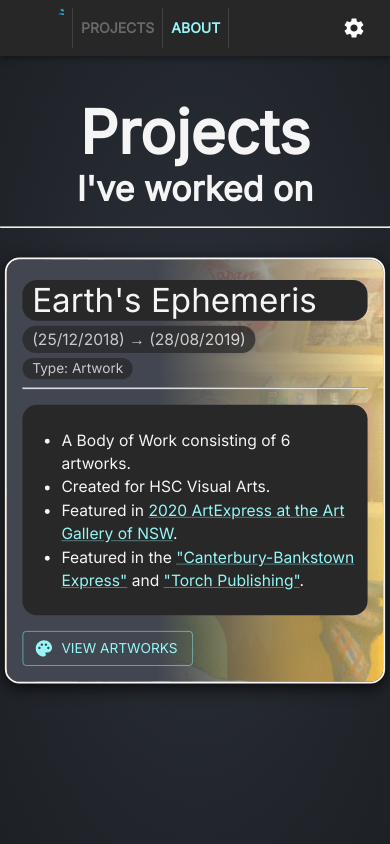
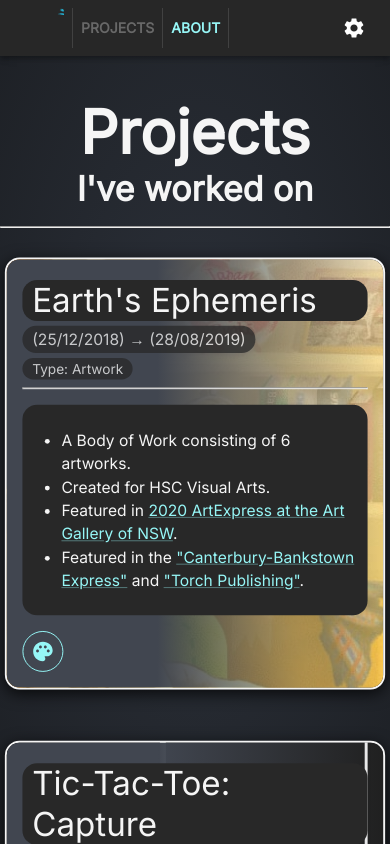
Before and after one commit to GHWang28/GHWang28.github.io, a React (Create React App) app in the folder frontend/: page /projects in a window 390 px wide. Built offline with nearby package versions, Linux system fonts and the light colour scheme.

Commit message:
Added Tic Tac Toe: Capture to list of Projects

```diff
--- a/frontend/package.json
+++ b/frontend/package.json
@@ -1,6 +1,6 @@
 {
   "name": "mygithubpage",
-  "version": "0.4.0",
+  "version": "0.5.0",
   "homepage": "https://GHWang28.github.io",
   "private": true,
   "dependencies": {
--- a/frontend/src/App.css
+++ b/frontend/src/App.css
@@ -8,6 +8,10 @@ body {
   height: 100vh;
   width: 100vw;
   background-image: radial-gradient(rgb(44, 49, 58), rgb(29, 32, 37));
+}
+
+html {
+  overflow: hidden;
 }
 
 code {
@@ -92,7 +96,8 @@ code {
 }
 
 ::-webkit-scrollbar {
-  width: 15px;
+  width: 5px;
+  height: 5px;
 }
 
 /* Track of scrollbar. Where the thumb can move to */
@@ -103,7 +108,7 @@ code {
 
 /* Thumb of scrollbar. Where to click and drag */
 ::-webkit-scrollbar-thumb {
-  border: 2px solid whitesmoke;
+  border: 0.5px solid whitesmoke;
   background: rgb(65, 70, 80);
   border-radius: 6px;
 }
--- a/frontend/src/App.jsx
+++ b/frontend/src/App.jsx
@@ -21,7 +21,7 @@ function App() {
   }
 
   return (
-    <Box sx={{ display: 'flex', flexDirection: 'column', height: '100vh', overflowX: 'hidden' }} >
+    <Box sx={{ display: 'flex', flexDirection: 'column', height: '100vh', overflow: 'hidden' }} >
       <Box sx={{ flexGrow: 0 }}>
         <Navbar />
       </Box>
--- a/frontend/src/components/ButtonGoBack/index.jsx
+++ b/frontend/src/components/ButtonGoBack/index.jsx
@@ -2,12 +2,14 @@ import React, { useState } from 'react';
 import ReplyIcon from '@mui/icons-material/Reply';
 import { IconButton } from '@mui/material';
 import { useNavigate } from 'react-router';
+import BootstrapTooltip from '../BootstrapTooltip';
 
 function ButtonGoBack () {
   const navigate = useNavigate();
   const [hover, setHoverState] = useState(false);
 
   return (
+    <BootstrapTooltip placement='bottom' arrow title='Go Back'>
       <IconButton
         onMouseEnter={() => { setHoverState(true) }}
         onMouseLeave={() => { setHoverState(false) }}
@@ -18,10 +20,10 @@ function ButtonGoBack () {
           opacity: (hover) ? '1.0' : '0.5',
           transition: 'opacity 0.2s ease-in-out'
         }}
-      title='Go Back'
       >
         <ReplyIcon />
       </IconButton>
+    </BootstrapTooltip>
   )
 }
 
--- a/frontend/src/components/CardProject/index.jsx
+++ b/frontend/src/components/CardProject/index.jsx
@@ -1,7 +1,7 @@
 import React, { useEffect, useState } from 'react';
 import PropTypes from 'prop-types';
-import { Box, Button, styled, Typography, useMediaQuery, useTheme } from '@mui/material';
-import { animated, useSpring } from 'react-spring';
+import { Box, Button, IconButton, styled, Typography, useMediaQuery, useTheme } from '@mui/material';
+import { useInView } from 'react-intersection-observer';
 
 const TransluscentTypography = styled(Typography)(() => {
   const theme = useTheme();
@@ -20,10 +20,9 @@ function CardProject ({
   body,
   imgs,
   index = 0,
-  onClick,
-  buttonTxt = 'View',
-  buttonIcon
+  buttons = []
 }) {
+  const [ref, inView] = useInView();
   const largeMq = useMediaQuery((theme) => theme.breakpoints.up('lg'));
   const mediumMq = useMediaQuery((theme) => theme.breakpoints.up('md'));
   const smallMq = useMediaQuery((theme) => theme.breakpoints.up('sm'));
@@ -31,9 +30,6 @@ function CardProject ({
   const [hover, setHover] = useState(false);
   const [imageIndex, setImageIndex] = useState(0);
   const bgColor = theme.palette.gray.main;
-
-  // Spring Animation
-  const AnimatedBox = animated(Box);
 
   useEffect(() => {
     if (imgs.length <= 1) return;
@@ -46,12 +42,8 @@ function CardProject ({
   }, [imageIndex, imgs.length]);
 
   return (
-    <AnimatedBox
-      style={useSpring({
-        from: { x: 50, y: -50, scale: 1.2, rotate: '5deg', opacity: 0 },
-        to: { x: 0, y: 0, scale: 1, rotate: '0deg', opacity: 1 },
-        delay: (index + 1) * 200
-      })}
+    <Box
+      ref={ref}
       onMouseEnter={() => { setHover(true) }}
       onMouseLeave={() => { setHover(false) }}
       sx={{
@@ -59,11 +51,14 @@ function CardProject ({
         border: '2px solid whitesmoke',
         scale: (hover) ? '1' : '0.975',
         boxShadow: (hover) ? '0 4px 32px 0 rgba(0, 0, 0, 0.8)' : '0 4px 16px 0 rgba(0, 0, 0, 0.8)',
-        transition: 'scale 0.2s ease-in-out, boxShadow 0.1s ease-in-out',
+        opacity: (inView) ? '1' : '0',
+        translate: (inView) ? '0px' : ((index % 2) ? '200px' : '-200px'),
+        transition: 'scale 0.4s ease-in-out, boxShadow 0.4s ease-in-out, translate 0.4s ease-in-out, opacity 0.4s ease-in-out',
         borderRadius: '15px',
         height: 'fit-content',
         overflow: 'hidden',
-        mx: (largeMq) ? 10 : ((mediumMq) ? 5 : 0)
+        mx: (largeMq) ? 10 : ((mediumMq) ? 5 : 0),
+        mb: 5
       }}
     >
       <Box
@@ -114,9 +109,34 @@ function CardProject ({
             </Box>
           )}
         </Box>
-        <Button startIcon={buttonIcon} variant='outlined' onClick={onClick}>
-          {buttonTxt}
-        </Button>
+        {buttons.map((button, buttonIndex) => (
+          (smallMq) ? (
+            <Button
+              key={`c${index}-b${buttonIndex}]`}
+              startIcon={button.icon}
+              variant='outlined'
+              onClick={button.onClick}
+              sx={{ mr: 1 }}
+            >
+              {button.text}
+            </Button>
+          ) : (
+            <IconButton
+              key={`c${index}-b${buttonIndex}]`}
+
+              onClick={button.onClick}
+              sx={{
+                mr: 1,
+                color: 'primary.main',
+                borderColor: 'primary.main',
+                borderStyle: 'solid',
+                borderWidth: '1px'
+              }}
+            >
+              {button.icon}
+            </IconButton>
+          )
+        ))}
       </Box>
       {/* Background Image */}
       {imgs.map((img, index) => (
@@ -138,7 +158,7 @@ function CardProject ({
           }}
         />
       ))}
-    </AnimatedBox>
+    </Box>
   )
 }
 
@@ -152,9 +172,11 @@ CardProject.propTypes = {
     PropTypes.arrayOf(PropTypes.node),
     PropTypes.node
   ]),
-  onClick: PropTypes.func,
-  buttonIcon: PropTypes.node,
-  buttonTxt: PropTypes.string,
+  buttons: PropTypes.arrayOf(PropTypes.shape({
+    text: PropTypes.string.isRequired,
+    icon: PropTypes.node.isRequired,
+    onClick: PropTypes.func.isRequired
+  })),
 };
 
 export default CardProject;
--- a/frontend/src/components/ImageRow/index.jsx
+++ b/frontend/src/components/ImageRow/index.jsx
@@ -39,7 +39,7 @@ function ImageRow ({ src, title, body, rowNo }) {
   )
   const textCol = (
     <Grid item xs={12} md={3.8} sx={{ display: 'flex', flexDirection: 'column', justifyContent: 'center' }}>
-      <Box p={2} m={1} sx={{ bgcolor: 'darkgray.main', borderRadius: '15px', border: '3px solid whitesmoke' }}>
+      <Box p={(mediumMq) ? 2 : 0.1} m={1} sx={{ bgcolor: 'darkgray.main', borderRadius: '15px', border: '3px solid whitesmoke' }}>
         <Typography variant={'h5'} align='center'>
           <u>{title}</u>
         </Typography>
@@ -62,7 +62,7 @@ function ImageRow ({ src, title, body, rowNo }) {
         sx={{
           opacity: (inView) ? '1' : '0',
           translate: (inView) ? '0%' : ((isOdd) ? '-100%' : '100%'),
-          transition: 'translate 0.5s ease-in-out, opacity 0.5s ease-in-out',
+          transition: 'translate 0.4s ease-in-out, opacity 0.4s ease-in-out',
         }}
       >
         {row.map((col, index) => (
--- a/frontend/src/pages/PageProjects/ProjectHub.jsx
+++ b/frontend/src/pages/PageProjects/ProjectHub.jsx
@@ -27,14 +27,8 @@ function ProjectHub () {
       {projects.map((proj, index) => (
         <CardProject
           key={`proj-${index}`}
-          title={proj?.title}
-          date={proj?.date}
-          type={proj?.type}
-          imgs={proj?.imgs}
-          body={proj?.body}
-          onClick={proj?.onClick}
-          buttonTxt={proj?.buttonTxt}
-          buttonIcon={proj?.buttonIcon}
+          index={index}
+          {...proj}
         />
       ))}
     </Fragment>
--- /dev/null
+++ b/frontend/src/pages/PageProjects/ProjectTicTacToeCapture.jsx
@@ -0,0 +1,24 @@
+import { Box, useMediaQuery } from '@mui/material';
+import React, { Fragment } from 'react';
+import ButtonGoBack from '../../components/ButtonGoBack';
+
+function ProjectTicTacToeCapture () {
+  const smallMq = useMediaQuery((theme) => theme.breakpoints.up('sm'));
+  return (
+    <Fragment>
+      <Box mb={2} mt={-1} sx={{ position: (smallMq) ? 'absolute' : 'relative', left: (smallMq) ? '2%' : '' }}>
+        <ButtonGoBack />
+      </Box>
+      <Box sx={{ width: '100%', height: '100%', display: 'flex', justifyContent: 'center' }}>
+        <iframe
+          title={'tic-tac-toe-player'}
+          width={'100%'}
+          height={'99%'}
+          src={'https://ghwang28.github.io/tic-tac-toe-capture'}
+        />
+      </Box>
+    </Fragment>
+  )
+}
+
+export default ProjectTicTacToeCapture;
--- a/frontend/src/pages/PageProjects/index.jsx
+++ b/frontend/src/pages/PageProjects/index.jsx
@@ -2,12 +2,14 @@ import React from 'react';
 import { Routes, Route } from 'react-router';
 import ProjectEarthEphemeris from './ProjectEarthEphemeris';
 import ProjectHub from './ProjectHub';
+import ProjectTicTacToeCapture from './ProjectTicTacToeCapture';
 
 function PageProjects () {
   return (
     <Routes>
       <Route path='' element={<ProjectHub />}/>
       <Route path='earth-ephemeris/' element={<ProjectEarthEphemeris />}/>
+      <Route path='tic-tac-toe-capture/' element={<ProjectTicTacToeCapture />}/>
     </Routes>
   )
 }
--- a/frontend/src/pages/PageProjects/projects.js
+++ b/frontend/src/pages/PageProjects/projects.js
@@ -1,7 +1,9 @@
 import React from 'react';
 import { Link } from "@mui/material";
+import { Fragment } from "react";
 import PaletteIcon from '@mui/icons-material/Palette';
-import { Fragment } from "react";
+import GameControllerIcon from '@mui/icons-material/SportsEsports';
+import CodeIcon from '@mui/icons-material/Code';
 
 const generateProjects = (navigate) => {
   return [
@@ -39,11 +41,45 @@ const generateProjects = (navigate) => {
           {'.'}
         </Fragment>
       ],
-      onClick: () => {
-        navigate('earth-ephemeris')
-      },
-      buttonTxt: 'View Artworks',
-      buttonIcon: <PaletteIcon />
+      buttons: [
+        {
+          text: 'View Artworks',
+          icon: <PaletteIcon />,
+          onClick: () => {
+            navigate('earth-ephemeris')
+          },
+        }
+      ]
+    },
+    {
+      title: 'Tic-Tac-Toe: Capture',
+      date: '(28/11/2022)',
+      type: 'Game',
+      imgs: [
+        '/images/tictactoe-capture/cover.jpg'
+      ],
+      body: [
+        'Recreation of Tic Tac Toe with a twist.',
+        'Two-player game',
+        'Negate your opponent\'s move with the right strategy.',
+        'Features options to reset game or undo previous move.'
+      ],
+      buttons: [
+        {
+          text: 'Play Game',
+          icon: <GameControllerIcon />,
+          onClick: () => {
+            navigate('tic-tac-toe-capture')
+          }
+        },
+        {
+          text: 'View Code',
+          icon: <CodeIcon />,
+          onClick: () => {
+            window.open('https://github.com/GHWang28/tic-tac-toe-capture', '_blank').focus();
+          }
+        }
+      ]
     }
   ]
 }
```
Also changed, not shown: frontend/public/images/tictactoe-capture/cover.jpg (added). Lines whose indentation alone changed are shown as unchanged.
